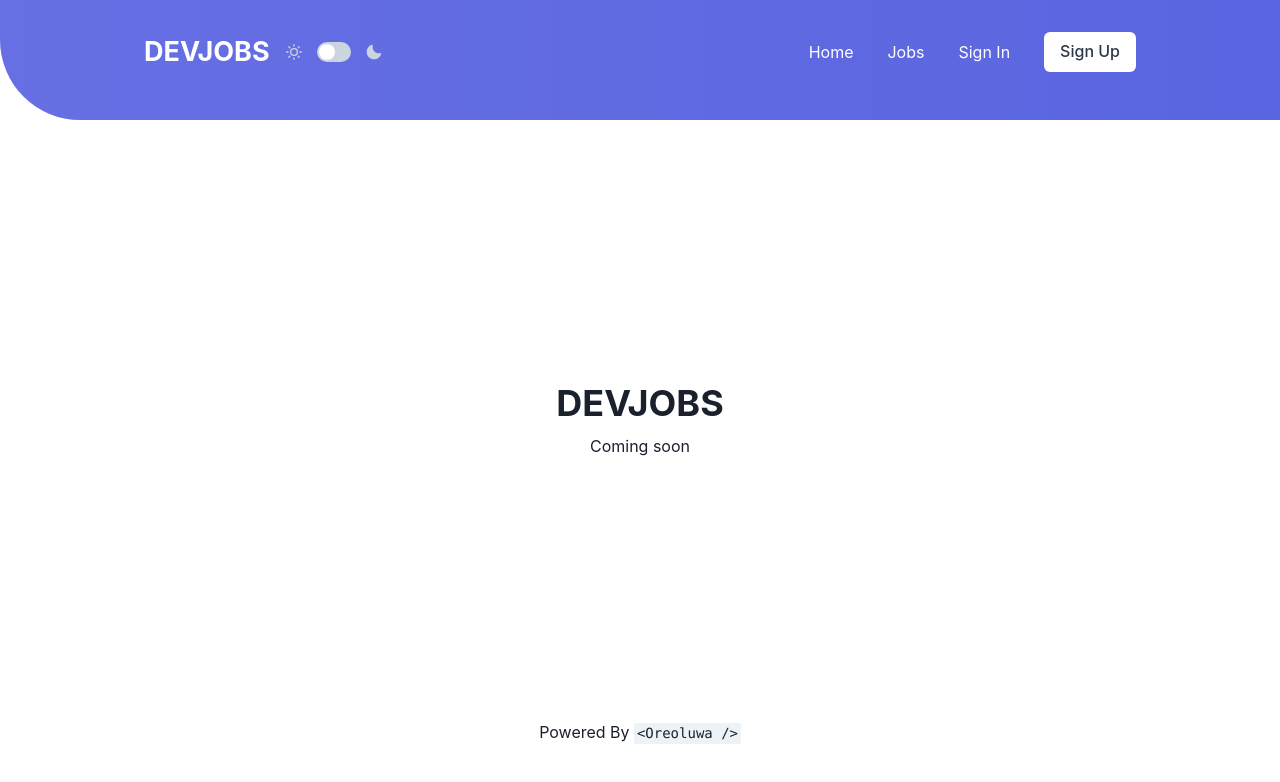
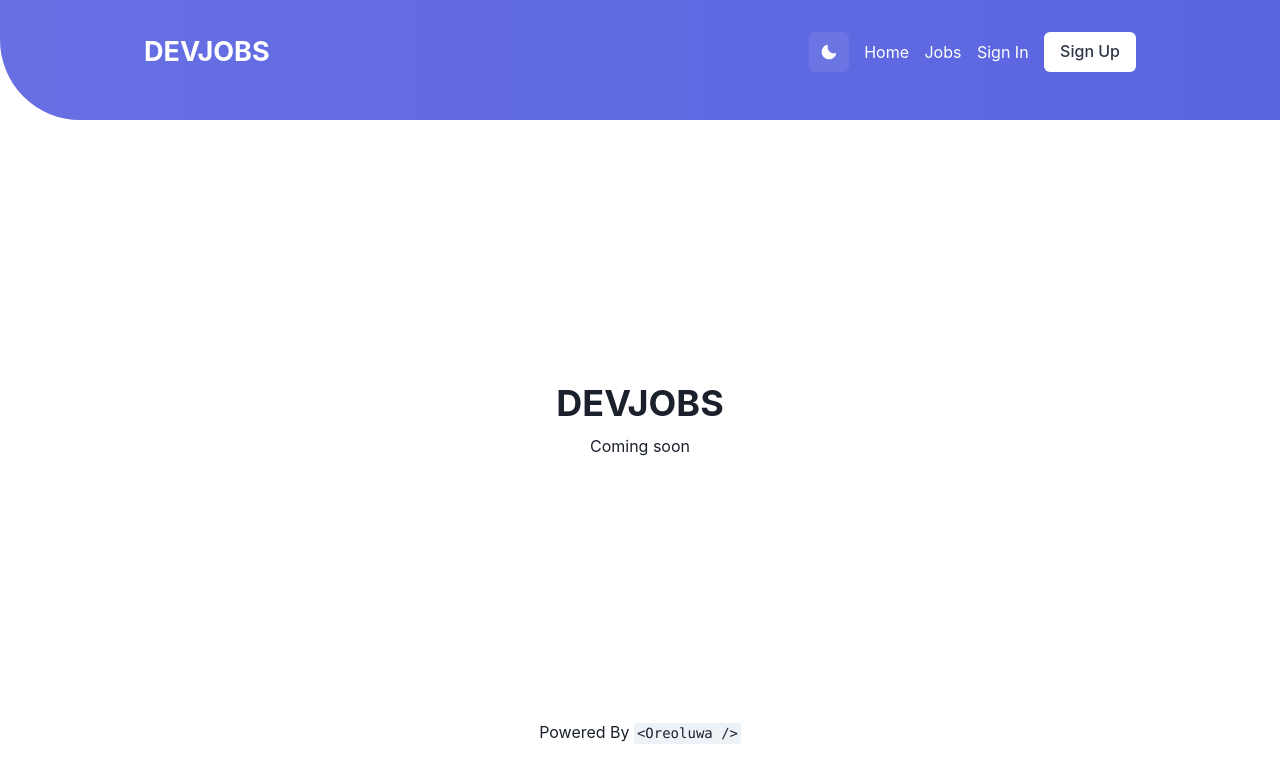
Before and after one commit to ore-craftman/devjobs, a Next.js app: page / in a window 1280 px wide. Shown: the top 782 px of the page. Built offline with nearby package versions, Linux system fonts and the light colour scheme.

Commit message:
Clean up

```diff
--- a/src/components/DarkModeSwitch.tsx
+++ b/src/components/DarkModeSwitch.tsx
@@ -1,16 +1,18 @@
-import { useColorMode, Switch, Flex, Spacer } from "@chakra-ui/react";
-import { MoonIcon, SunIcon } from "@chakra-ui/icons";
+import { useColorMode, IconButton } from "@chakra-ui/react";
+import { SunIcon, MoonIcon } from "@chakra-ui/icons";
 
 export const DarkModeSwitch = () => {
   const { colorMode, toggleColorMode } = useColorMode();
   const isDark = colorMode === "dark";
   return (
-    <Flex ml="auto" w="6em" align="center">
-      <SunIcon color="gray.300" w={4} h={4} />
-      <Spacer />
-      <Switch color="blue" isChecked={isDark} onChange={toggleColorMode} />
-      <Spacer />
-      <MoonIcon color="gray.300" w={4} h={4} />
-    </Flex>
+    <IconButton
+      icon={isDark ? <SunIcon /> : <MoonIcon />}
+      aria-label="Toggle Theme"
+      bgColor="whiteAlpha.200"
+      color="white"
+      _hover={{ color: "white", bgColor: "whiteAlpha.300" }}
+      _dark={{ color: "gray.300" }}
+      onClick={toggleColorMode}
+    />
   );
 };
--- a/src/components/Header.tsx
+++ b/src/components/Header.tsx
@@ -23,10 +23,6 @@ export const Header = () => {
               </Link>
             </Box>
 
-            <Box ml="1em">
-              <DarkModeSwitch />
-            </Box>
-
             <Box
               display="flex"
               ml={["1em", "auto"]}
@@ -34,6 +30,8 @@ export const Header = () => {
               justifyContent="space-between"
               alignItems="center"
             >
+              <DarkModeSwitch />
+
               <Link href="/">
                 <a>
                   <Text color="white" _hover={{ color: "whiteAlpha.600" }}>
--- a/src/theme.tsx
+++ b/src/theme.tsx
@@ -5,7 +5,7 @@ const fonts = { mono: `'Menlo', monospace` };
 
 const breakpoints = createBreakpoints({
   sm: "40em",
-  md: "48em",
+  md: "52em",
   lg: "64em",
   xl: "80em",
 });
```
Also changed, not shown: src/pages/_app.tsx (+5 -6 lines), src/pages/_document.tsx (+3 -4 lines).
